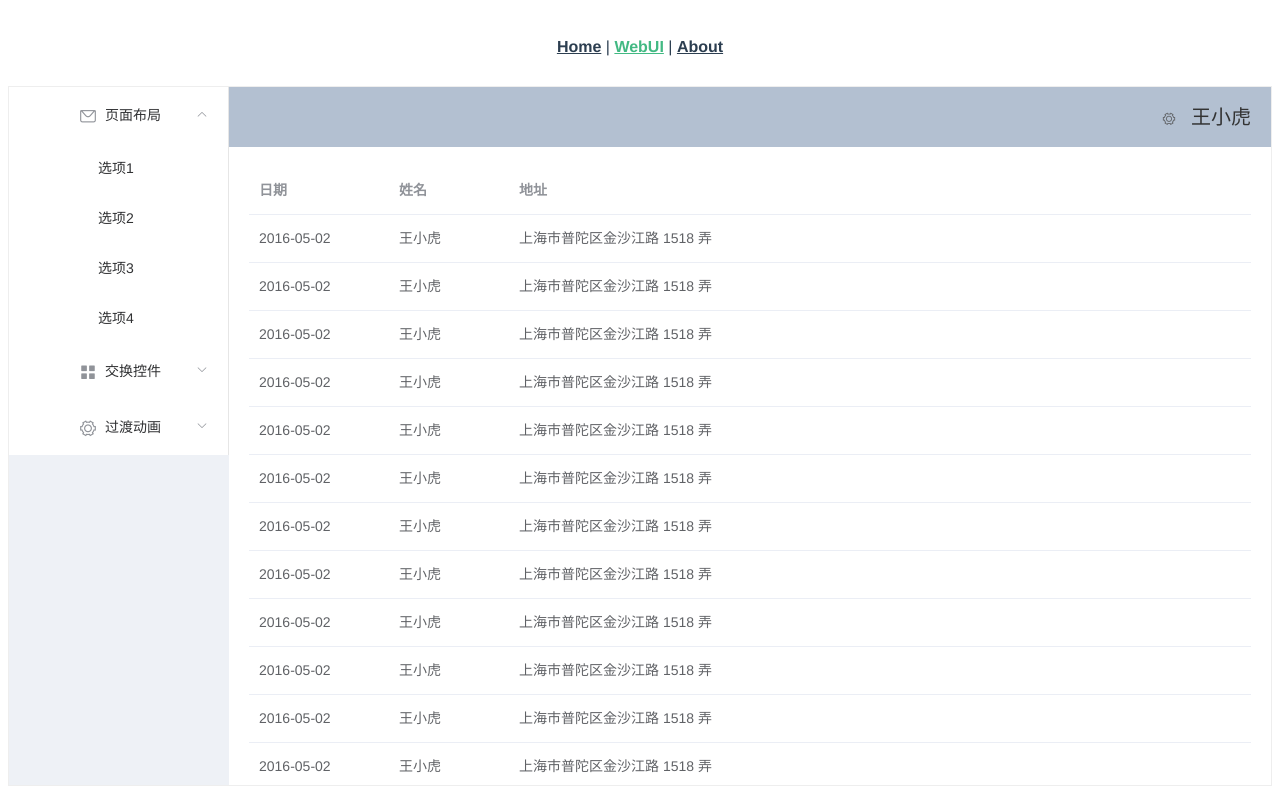
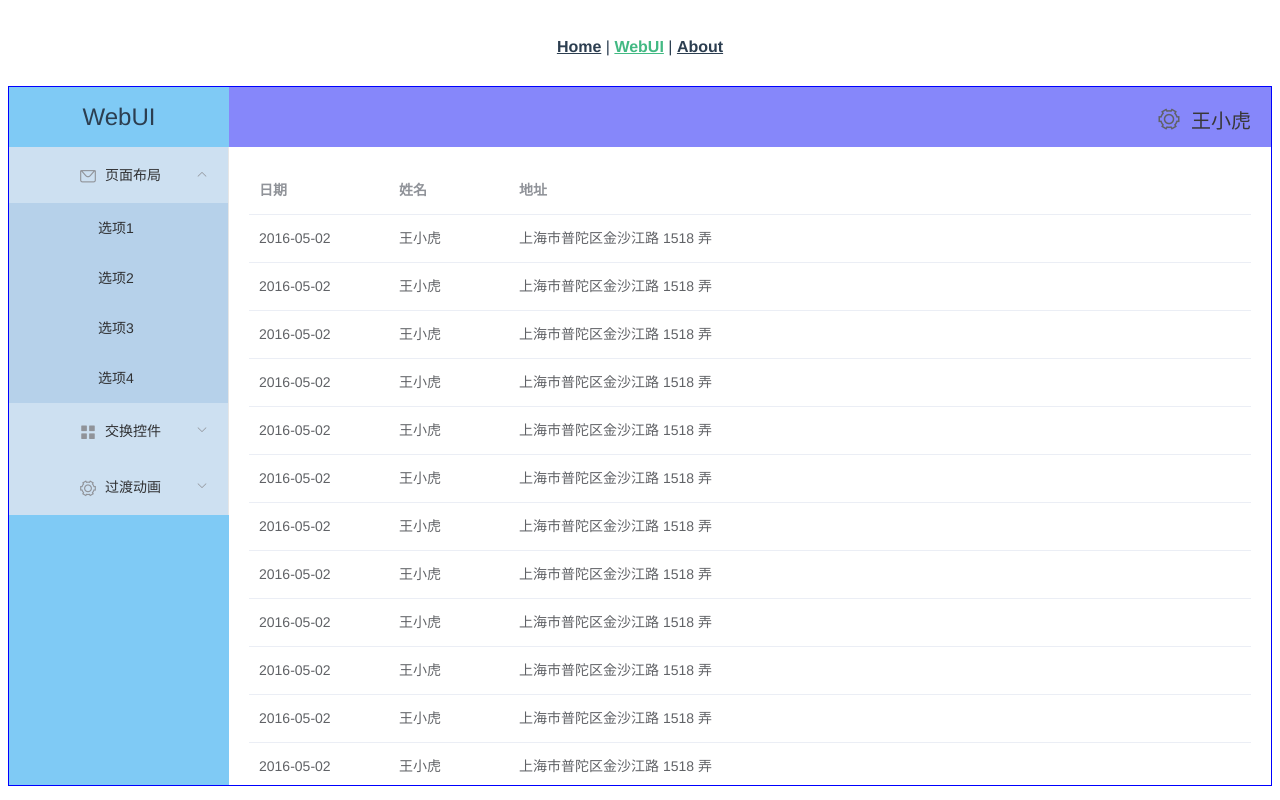
Before and after one commit to xautshuanglong/shuanglong_admin, a Vue app: page /webui in a window 1280 px wide. Built offline with nearby package versions, Linux system fonts and the light colour scheme.

Commit message:
样式调整

```diff
--- a/element-variables.scss
+++ b/element-variables.scss
@@ -2,13 +2,13 @@
  * @Author: xautshuanglong
  * @Date: 2021-01-28 15:27:02
  * @LastEditor: xautshuanglong
- * @LastEditTime: 2021-01-28 17:53:32
+ * @LastEditTime: 2021-01-28 23:01:59
  * @FilePath: \shuanglong_admin\element-variables.scss
  * @Description: 样式表主题控制
  */
 
 /* 改变主题色变量 */
-$--color-primary: teal;
+$--color-primary: rgb(22, 54, 235);
 
 /* 改变 icon 字体路径变量，必需 */
 $--font-path: '~element-plus/lib/theme-chalk/fonts';
--- a/src/views/WebUI.vue
+++ b/src/views/WebUI.vue
@@ -2,14 +2,15 @@
  * @Author: xautshuanglong
  * @Date: 2021-01-28 00:58:16
  * @LastEditor: xautshuanglong
- * @LastEditTime: 2021-01-28 19:34:15
+ * @LastEditTime: 2021-01-28 23:44:42
  * @FilePath: \shuanglong_admin\src\views\WebUI.vue
  * @Description: WebUI 测试入口
 -->
 <template>
     <div class="WebUI">
-        <el-container style="height: 700px; border: 1px solid #eee">
-            <el-aside width="220px" style="background-color: rgb(238, 241, 246)">
+        <el-container style="height: 700px; border: 1px solid blue;">
+            <el-aside style="width:220px;">
+                <span style="font-size: 24px; line-height: 60px;">WebUI</span>
                 <el-menu :default-openeds="['1']">
                 <el-submenu index="1">
                     <template v-slot:title><i class="el-icon-message"></i>页面布局</template>
@@ -38,7 +39,7 @@
             <el-container>
                 <el-header style="text-align: right; font-size: 20px;">
                     <el-dropdown>
-                        <i class="el-icon-setting" style="margin-right: 15px;"></i>
+                        <i class="el-icon-setting" style="margin-top:20px; margin-right: 10px; font-size: 24px;"></i>
                         <template #dropdown>
                             <el-dropdown-menu style="">
                                 <el-dropdown-item>查看</el-dropdown-item>
@@ -86,12 +87,20 @@ export default {
 
 <style>
   .el-header {
-    background-color: #B3C0D1;
-    color: #333;
+    background-color: #5658f8b6;
+    color: rgb(56, 55, 55);
     line-height: 60px;
   }
 
   .el-aside {
-    color: rgb(230, 9, 9);
+    background-color: #73c5f5e8;
+  }
+
+  .el-submenu {
+      background-color: #c6dcf0e0;
+  }
+
+  .el-menu-item {
+      background-color: #accbe7e0;
   }
 </style>
```
